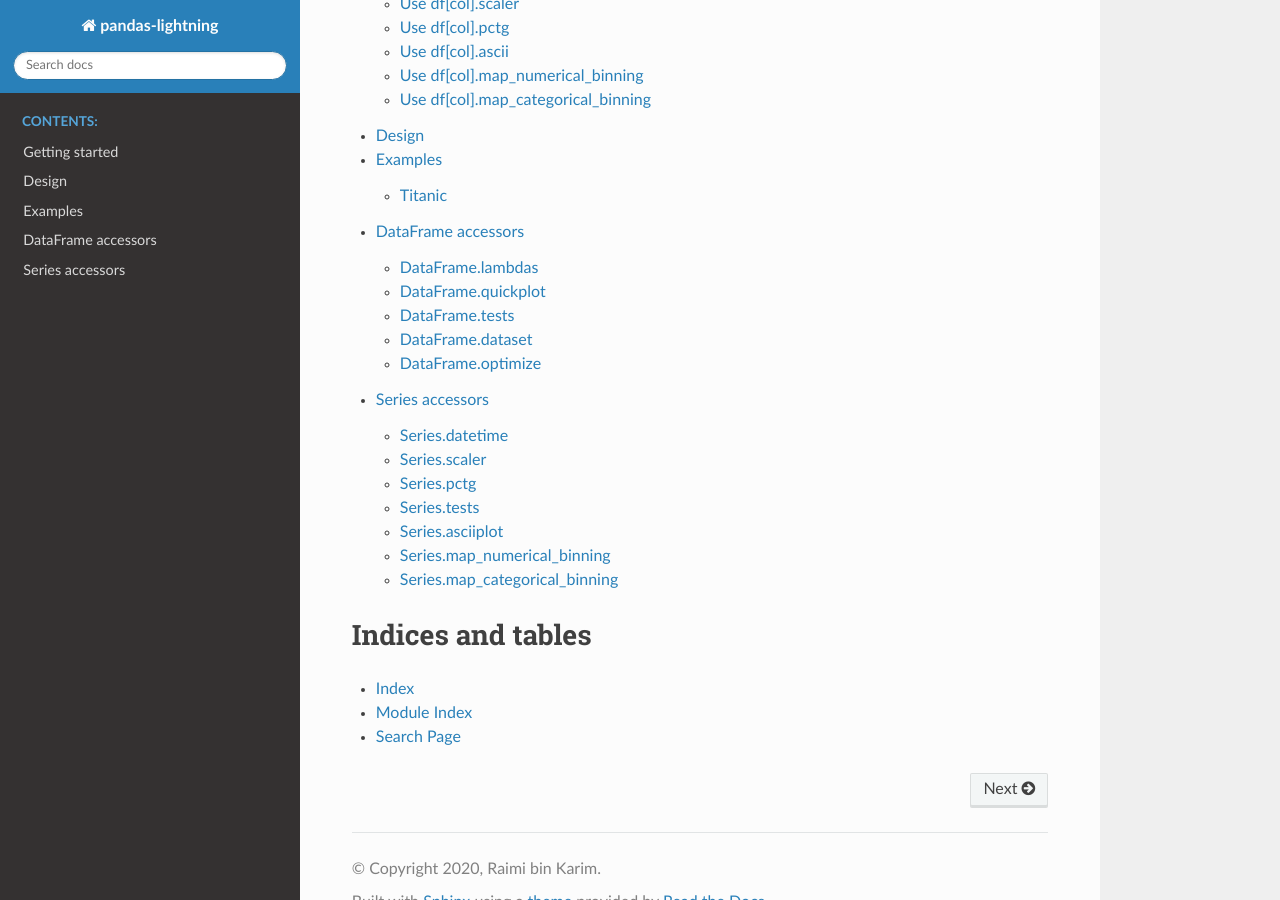
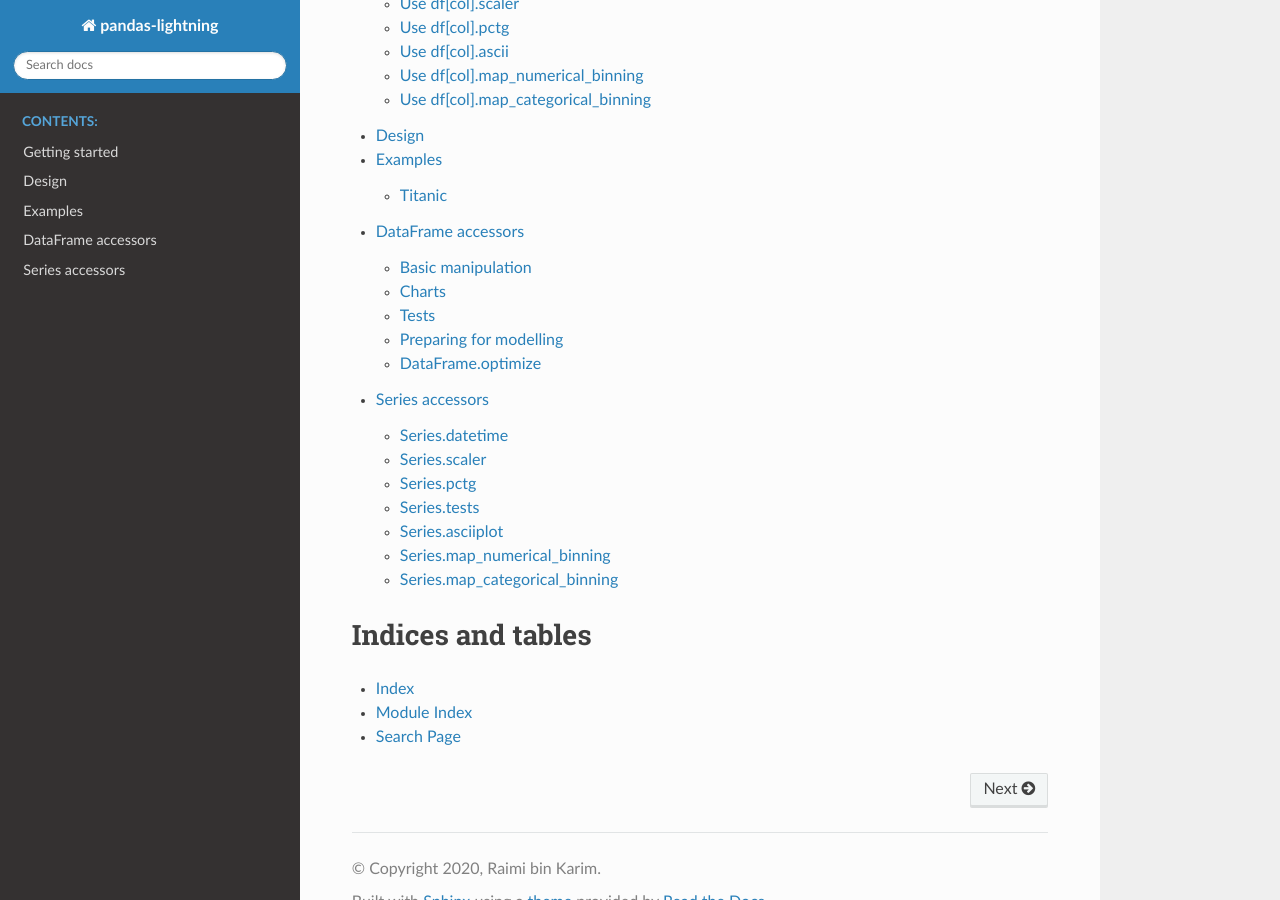
Before and after one commit to remykarem/pandas-lightning, a Sphinx documentation site: the page built from docs/source/index.rst, in a window 1280 px wide and 900 px high, scrolled down 540 px. Built offline with Sphinx 7.4.7 and the Read the Docs theme 2.0.0, drawn with Linux system fonts in a browser that asks for light colours; some of the changed lines change nothing that is shown.

Commit message:
Update documentation

```diff
--- a/docs/source/dataframe.rst
+++ b/docs/source/dataframe.rst
@@ -1,28 +1,28 @@
 DataFrame accessors
 ===================
 
-DataFrame.lambdas
+Basic manipulation
 ------------------
 
-astype
-******
+Type casting
+************
 
-.. automethod:: pandas_lightning.dataframe_cast
+.. automethod:: pandas_lightning.dataframe_cast.cast.__call__
 
-select
-******
+Column transformations
+**********************
 
-.. automethod:: pandas_lightning.dataframe_transform_columns
+.. automethod:: pandas_lightning.dataframe_transform_columns.transform_columns.__call__
 
-dapply
-******
+drop_if_exist
+*************
 
-.. automethod:: pandas_lightning.dataframe_lambdas.lambdas.dapply
+.. automethod:: pandas_lightning.dataframe_lambdas.lambdas.drop_if_exist
 
-apply
-*****
+drop_columns_with_rules
+***********************
 
-.. automethod:: pandas_lightning.dataframe_lambdas.lambdas.apply
+.. automethod:: pandas_lightning.dataframe_lambdas.lambdas.drop_columns_with_rules
 
 fillna
 ******
@@ -39,20 +39,10 @@
 
 .. automethod:: pandas_lightning.dataframe_lambdas.lambdas.map_conditional
 
-drop_if_exist
-*************
-
-.. automethod:: pandas_lightning.dataframe_lambdas.lambdas.drop_if_exist
-
-drop_columns_with_rules
-***********************
-
-.. automethod:: pandas_lightning.dataframe_lambdas.lambdas.drop_columns_with_rules
 
 
-
-DataFrame.quickplot
--------------------
+Charts
+------
 
 options
 *******
@@ -130,33 +120,38 @@
 .. automethod:: pandas_lightning.dataframe_quickplot.quickplot.ridgeplot
 
 
-DataFrame.tests
----------------
+Tests
+-----
 
-info
-****
+Basic info
+**********
 
 .. automethod:: pandas_lightning.dataframe_tests.tests.info
 
-categorical
-***********
+Tests for categorical data
+**************************
 
 .. automethod:: pandas_lightning.dataframe_tests.tests.categorical
 
-numerical
-*********
+Tests for numerical data
+************************
 
 .. automethod:: pandas_lightning.dataframe_tests.tests.numerical
 
-get_cramersv
-************
+Cramers V test
+**************
 
 .. automethod:: pandas_lightning.dataframe_tests.tests.get_cramersv
 
 
 
-DataFrame.dataset
-------------------
+Preparing for modelling
+-----------------------
+
+to_X_y
+******
+
+.. automethod:: pandas_lightning.dataframe_to_X_y.to_X_y.__call__
 
 undersample
 ***********
```
